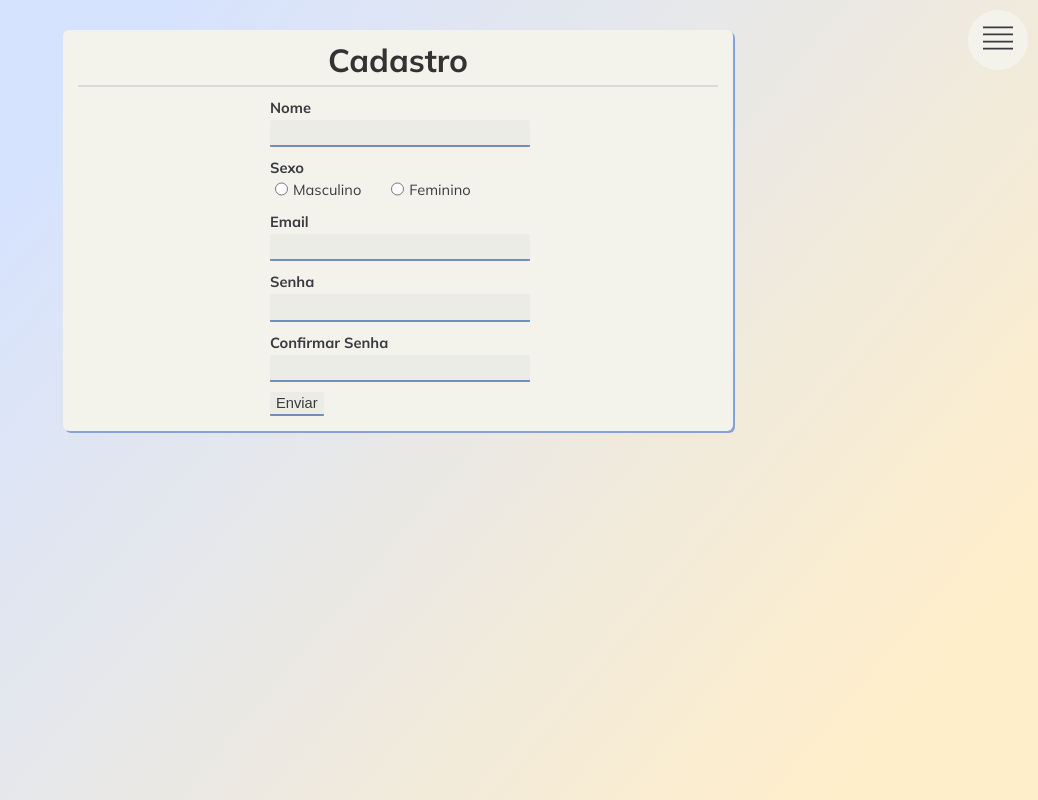
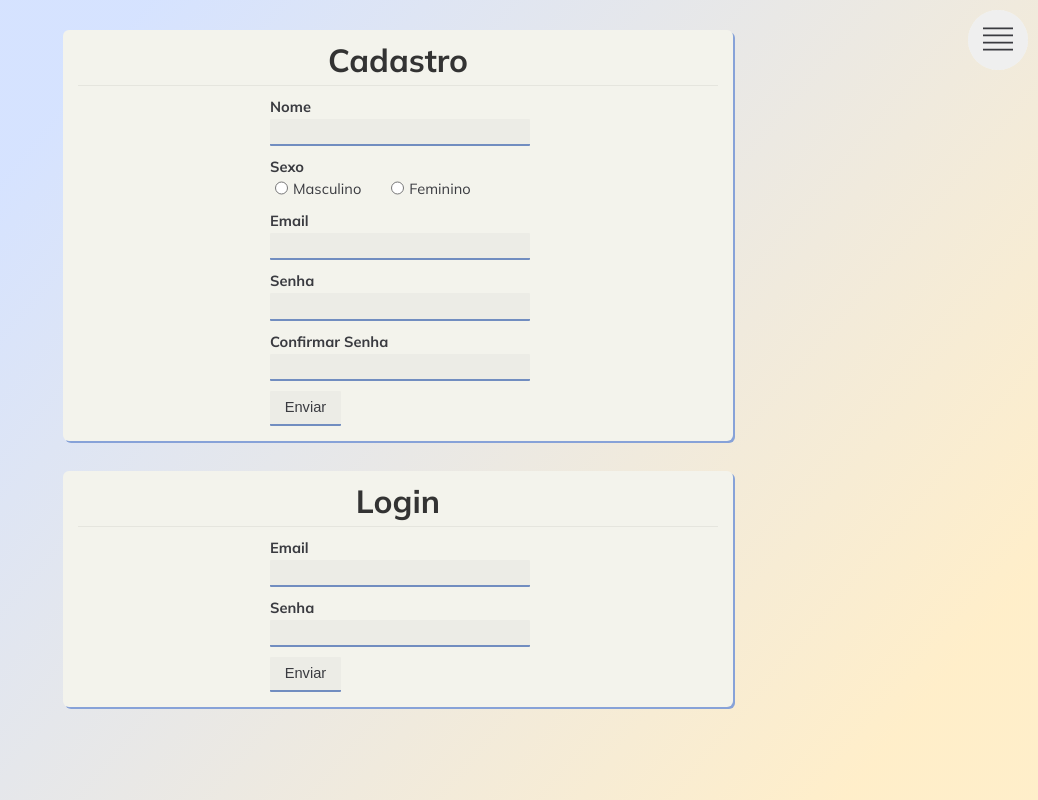
Before and after one commit to CaduVarela/CadastroReact, a React (Create React App) app in the folder cadastro/: page / in a window 1280 px wide. Shown: the whole page, without its empty margins (242-1280 px from the left). Built offline with nearby package versions, Linux system fonts and the light colour scheme.

Commit message:
Componentes Login e Singup Concluidos

```diff
--- a/cadastro/src/App.js
+++ b/cadastro/src/App.js
@@ -1,32 +1,34 @@
 import './App.css';
 
-import {useState, useEffect} from "react";
-import DropdownMenu from "./components/DropdownMenu";
+import {useState, useEffect} from 'react';
+import DropdownMenu from './components/DropdownMenu';
 import SignupScreen from './components/SignupScreen';
+import LoginScreen from './components/LoginScreen';
 
 function App() {
 
-  const [theme, setTheme] = useState("light");
+  const [theme, setTheme] = useState('light');
 
   useEffect(() => {
     document.body.classList.add(theme);
   });
 
   return (
-    <div className="app">
+    <div className='app'>
       <DropdownMenu>
         <li>
-          <a href="#">Home</a>
+          <button>Home</button>
         </li>
         <li>
-          <a href="#">Signup</a>
+          <button>Signup</button>
         </li>
         <li>
-          <a href="#">Login</a>
+          <button>Login</button>
         </li>
       </DropdownMenu>
 
       <SignupScreen/>
+      <LoginScreen/>
     </div>
   );
 }
--- a/cadastro/src/components/DropdownMenu.css
+++ b/cadastro/src/components/DropdownMenu.css
@@ -15,15 +15,16 @@
     background-color: var(--panel);
 }
 
-.dropdown-menu a {
+.dropdown-menu button {
     text-decoration: none;
     text-align: center;
     font-family: 'Mulish', sans-serif;
     color: var(--text);
 }
 
-.dropdown-menu a:hover {
+.dropdown-menu button:hover {
     color: var(--detail);
+    cursor: pointer;
 }
 
 .dropdown-menu-label {
@@ -35,11 +36,14 @@
     border-radius: 50%;
 
     cursor: pointer;
+    background-color: none;
     transition: background-color .1s ease-in-out;
 }
 
 .dropdown-menu-label:hover, .dropdown-menu:focus-within .dropdown-menu-label {
-    background-color: rgba(0, 0, 0, .1);
+    background-color: var(--panel);
+    box-shadow: 1px 1px 3px #00000005;
+    color: var(--detail);
 }
 
 .dropdown-list {
@@ -53,7 +57,7 @@
     pointer-events: none;
 
     transform: translateY(-100%);
-    transition: transform .3s ease-out, opacity .3s ease-out;
+    transition: transform .3s ease-out, opacity .15s ease-in;
 }
 
 .has-dropdown:focus-within .dropdown-list {
@@ -62,18 +66,19 @@
     transform: translateY(0);
 }
 
-.dropdown-list a {
+.dropdown-list button {
     text-align: center;
     display: block;
     width: 100%;
     height: 100%;
     margin-top: 5px;
     padding: 10px 0;
+    background-color: var(--panel);
     border-bottom: 1px solid var(--detail);
     transition: background-color .15s ease-in;
 }
 
-.dropdown-list a:hover {
+.dropdown-list button:hover {
     background-color: var(--panel);
 }
 
--- a/cadastro/src/components/DropdownMenu.js
+++ b/cadastro/src/components/DropdownMenu.js
@@ -5,9 +5,9 @@ const DropdownMenu = ({children}) => {
 
     return(
         <div className="dropdown-menu has-dropdown">
-            <a href="#" className="dropdown-menu-label">
+            <button className="dropdown-menu-label">
                 <TfiAlignJustify className="dropdown-icon"/>
-            </a>
+            </button>
             <ul className="dropdown-list">
                 {children}
             </ul>
--- /dev/null
+++ b/cadastro/src/components/LoginScreen.js
@@ -0,0 +1,20 @@
+import './Signup&Login.css';
+
+const LoginScreen = () => {
+    return(
+        <div className='panel'>
+            <h1 className='center'>Login</h1>
+            <form className='form-cadastro-login' action='#'>
+                <label htmlFor='campo-email' className='bold'>Email</label>
+                <input type='email' id='campo-email' name='campo-email'/>
+
+                <label htmlFor='campo-senha' className='bold'>Senha</label>
+                <input type='password' id='campo-senha' name='campo-senha'/>
+
+                <input type='submit' value='Enviar'/>
+            </form>
+        </div>
+    );
+}
+
+export default LoginScreen;
--- a/cadastro/src/components/Form.css
+++ b/cadastro/src/components/Signup&Login.css
@@ -9,7 +9,7 @@
 }
 */
 
-.form-cadastro {
+.form-cadastro-login {
     display: block;
     width: 40%;
     min-width: 245px;
@@ -46,30 +46,38 @@ form input:focus, form input:hover {
     background-color: rgba(0, 0, 0, .1);
 }
 
-form input[type="text"], form input[type="password"], form input[type="email"] {
+form input[type='text'], form input[type='password'], form input[type='email'] {
     width: 100%;
 }
 
-.campo-sexo input, #campo-sexo label {
+form input[type='submit'] {
+    padding: .5em 1em 1.7em;
+}
+
+form input[type='submit']:hover {
+    cursor: pointer;
+}
+
+#campo-sexo input, #campo-sexo label {
     display: inline;
     cursor: pointer;
     box-shadow: none;
 }
 
-.campo-sexo input {
+#campo-sexo input {
     margin-top: 10px;
     margin-right: 5px;
 }
 
-.campo-sexo label {
+#campo-sexo label {
     margin-right: 25px;
 }
 
-.campo-sexo label::selection {
+#campo-sexo label::selection {
     background-color: none;
 }
 
-.campo-sexo {
+#campo-sexo {
     display: flex;
     vertical-align: middle;
     align-items: center;
--- a/cadastro/src/components/SignupScreen.js
+++ b/cadastro/src/components/SignupScreen.js
@@ -1,35 +1,35 @@
-import './Form.css';
+import './Signup&Login.css';
 
 const SignupScreen = () => {
     return(
-        <div className="panel">
-            <h1 className="center">Cadastro</h1>
-            <form className="form-cadastro" action="">
-                <label htmlFor="campo-nome" className="bold">Nome</label>
-                <input type="text" name="campo-nome" className="campo-nome" required/>
+        <div className='panel'>
+            <h1 className='center'>Cadastro</h1>
+            <form className='form-cadastro-login' action=''>
+                <label htmlFor='campo-nome' className='bold'>Nome</label>
+                <input type='text' name='campo-nome' id='campo-nome' required/>
 
-                <label htmlFor="campo-sexo" className="bold">Sexo</label>
-                <div className="campo-sexo">
-                    <input type="radio" name="campo-sexo" className="campo-masculino" required/>
-                    <label htmlFor="campo-masculino">Masculino</label>
+                <label htmlFor='campo-sexo' className='bold'>Sexo</label>
+                <div id='campo-sexo' name='campo-sexo'>
+                    <input type='radio' name='campo-sexo' id='campo-masculino' required/>
+                    <label htmlFor='campo-masculino'>Masculino</label>
 
-                    <input type="radio" name="campo-sexo" className="campo-feminino" required/>
-                    <label htmlFor="campo-feminino">Feminino</label>
+                    <input type='radio' name='campo-sexo' id='campo-feminino' required/>
+                    <label htmlFor='campo-feminino'>Feminino</label>
 
-                    {/*<input type="radio" name="campo-sexo" className="campo-outro"/>
-                    <label htmlFor="campo-outro">Outro</label>*/}
+                    {/*<input type='radio' name='campo-sexo' id='campo-outro'/>
+                    <label htmlFor='campo-outro'>Outro</label>*/}
                 </div>
 
-                <label htmlFor="campo-email" className="bold">Email</label>
-                <input type="email" name="campo-email" required/>
+                <label htmlFor='campo-email' className='bold'>Email</label>
+                <input type='email' name='campo-email' id='campo-email' required/>
 
-                <label htmlFor="campo-senha" className="bold">Senha</label>
-                <input type="password" name="campo-senha" className="campo-senha" required/>
+                <label htmlFor='campo-senha' className='bold'>Senha</label>
+                <input type='password' name='campo-senha' id='campo-senha' required/>
 
-                <label htmlFor="campo-confirmar" className="bold">Confirmar Senha</label>
-                <input type="password" name="campo-confirmar" className="campo-confirmar" required/>
+                <label htmlFor='campo-confirmar' className='bold'>Confirmar Senha</label>
+                <input type='password' name='campo-confirmar' id='campo-confirmar' required/>
 
-                <input type="submit" value="Enviar"/>
+                <input type='submit' value='Enviar'/>
             </form>
         </div>
     );
--- a/cadastro/src/index.css
+++ b/cadastro/src/index.css
@@ -57,8 +57,14 @@ body {
 
 .panel h1 {
   padding: 5px;
-  border-bottom: 2px solid rgba(0, 0, 0, .1);
+  border-bottom: 1px solid rgba(0, 0, 0, .06);
   color: var(--title);
+}
+
+button {
+  border: none;
+  padding: 0;
+  margin: 0;
 }
 
 /* General Classes */
```
